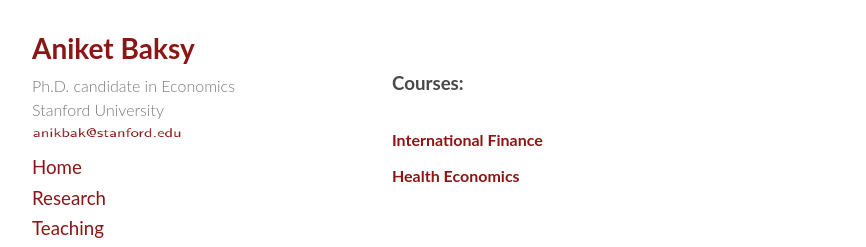
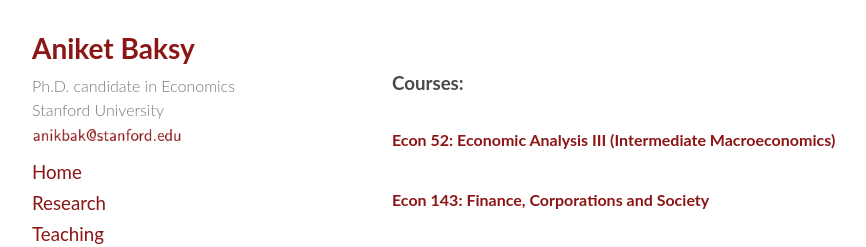
Before and after one commit to anikbak/anikbak.github.io, a plain HTML site: page teaching.html in a window 1280 px wide. Shown: the top 247 px of the page, without its empty margins (178-1044 px from the left). Drawn offline with Linux system fonts and the light colour scheme; a web font is replaced by a local one.

Commit message:
update img shape

```diff
--- a/teaching.html
+++ b/teaching.html
@@ -94,7 +94,7 @@
       <header>
         <br>
         <h1><a href="https://anikbak.github.io/"><b>Aniket Baksy</b></a></h1>
-        <p>Ph.D. candidate in Economics <br /> Stanford University <br /> <img src="at.png" width=150 height=17> </p>
+        <p>Ph.D. candidate in Economics <br /> Stanford University <br /> <a href="mailto: anikbak@stanford.edu"><img src="at.png" width=150 height=23.2> </p></a>
         <h3><p class="view"><a href="https://anikbak.github.io/">Home</a></p></h3>
         <h3><p class="view"><a href="https://anikbak.github.io/research.html">Research</a></p></h3>
         <h3><p class="view"><a href="https://anikbak.github.io/teaching.html">Teaching</a></p></h3>
@@ -110,8 +110,8 @@
 	<h3>
 	  <a id="course number 1" class="anchor" href="#class1" aria-hidden="true"><span class="octicon octicon-link"></span></a>Courses:</h3>
 	<br>
-	<p style="margin:0;" }><p > <a style="margin:0; font-size:100%; font-weight:bold" href="https://anikbak.github.io/teaching/econ_52_stanford.html">International Finance</a> <br></p>
-	<p style="margin:0;" }><p > <a style="margin:0; font-size:100%; font-weight:bold" href="https://anikbak.github.io/teaching/econ_143.html">Health Economics</a> <br></p>
+	<p style="margin:0;" }><p > <a style="margin:0; font-size:100%; font-weight:bold" href="https://anikbak.github.io/teaching/econ_52_stanford.html">Econ 52: Economic Analysis III (Intermediate Macroeconomics)</a> <br><br> </p>
+	<p style="margin:0;" }><p > <a style="margin:0; font-size:100%; font-weight:bold" href="https://anikbak.github.io/teaching/econ_143.html">Econ 143: Finance, Corporations and Society </a> <br></p>
 	<br>
 	<br>
 </section>
```
Also changed, not shown: index.html (+1 -1 lines).
